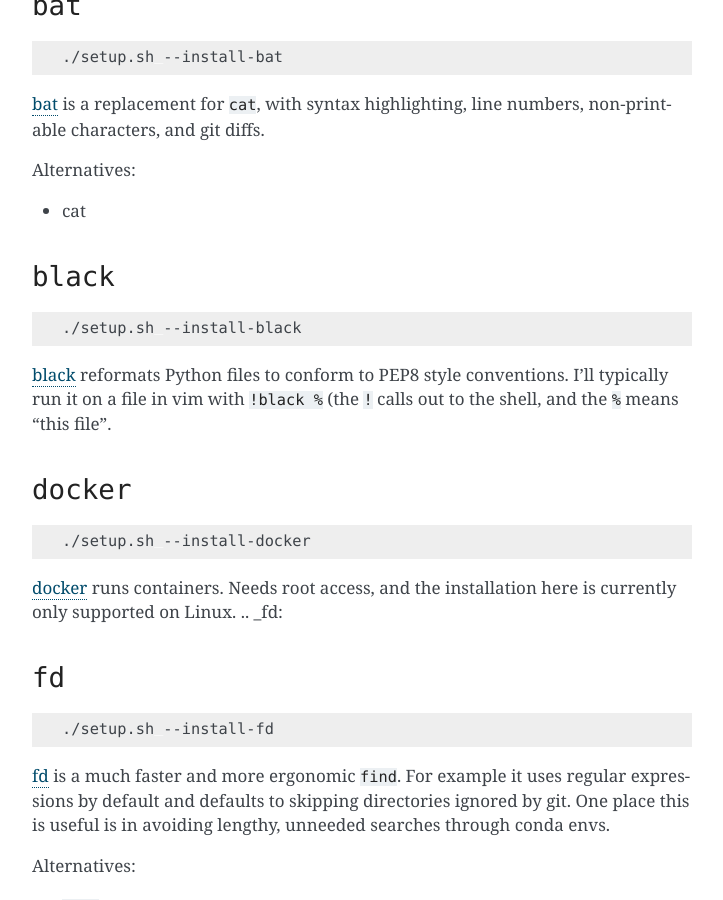
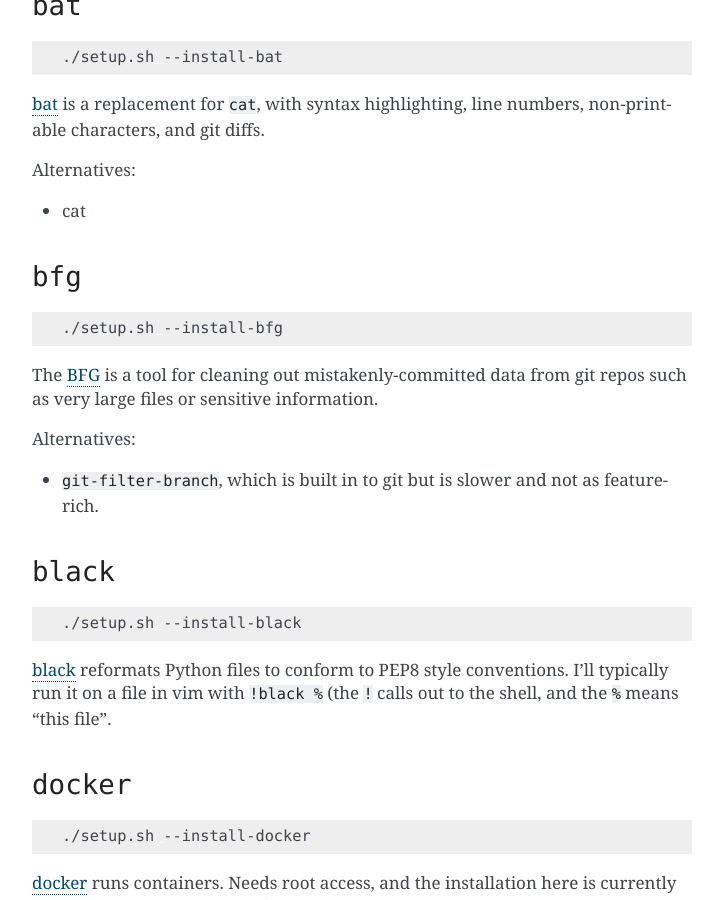
Before and after one commit to daler/dotfiles, a Sphinx documentation site: the page built from docs/tools.rst, in a window 1280 px wide and 900 px high, scrolled down 1030 px. Shown: the whole window, without its empty margins (388-1111 px from the left). Built offline with Sphinx 7.4.7, drawn with Linux system fonts in a browser that asks for light colours.

Commit message:
install bfg

```diff
--- a/docs/tools.rst
+++ b/docs/tools.rst
@@ -62,6 +62,24 @@
 Alternatives:
 
 - cat
+
+
+.. _bfg:
+
+``bfg``
+~~~~~~~
+
+.. code-block:: bash
+
+    ./setup.sh --install-bfg
+
+The `BFG <https://rtyley.github.io/bfg-repo-cleaner/>`_ is a tool for cleaning
+out mistakenly-committed data from git repos such as very large files or
+sensitive information.
+
+Alternatives:
+
+- ``git-filter-branch``, which is built in to git but is slower and not as feature-rich.
 
 .. _black:
 
```
Also changed, not shown: 1 other file.
